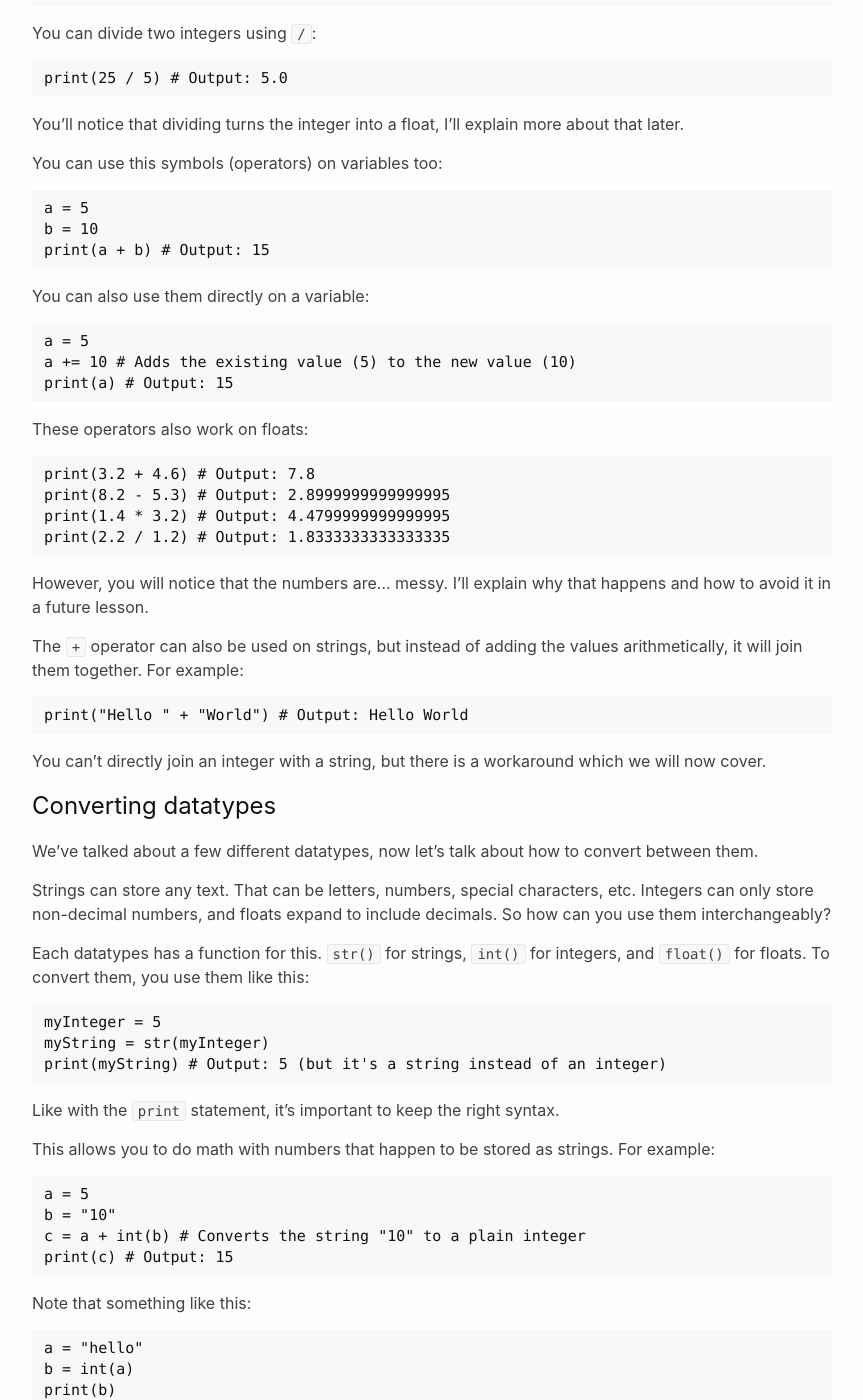
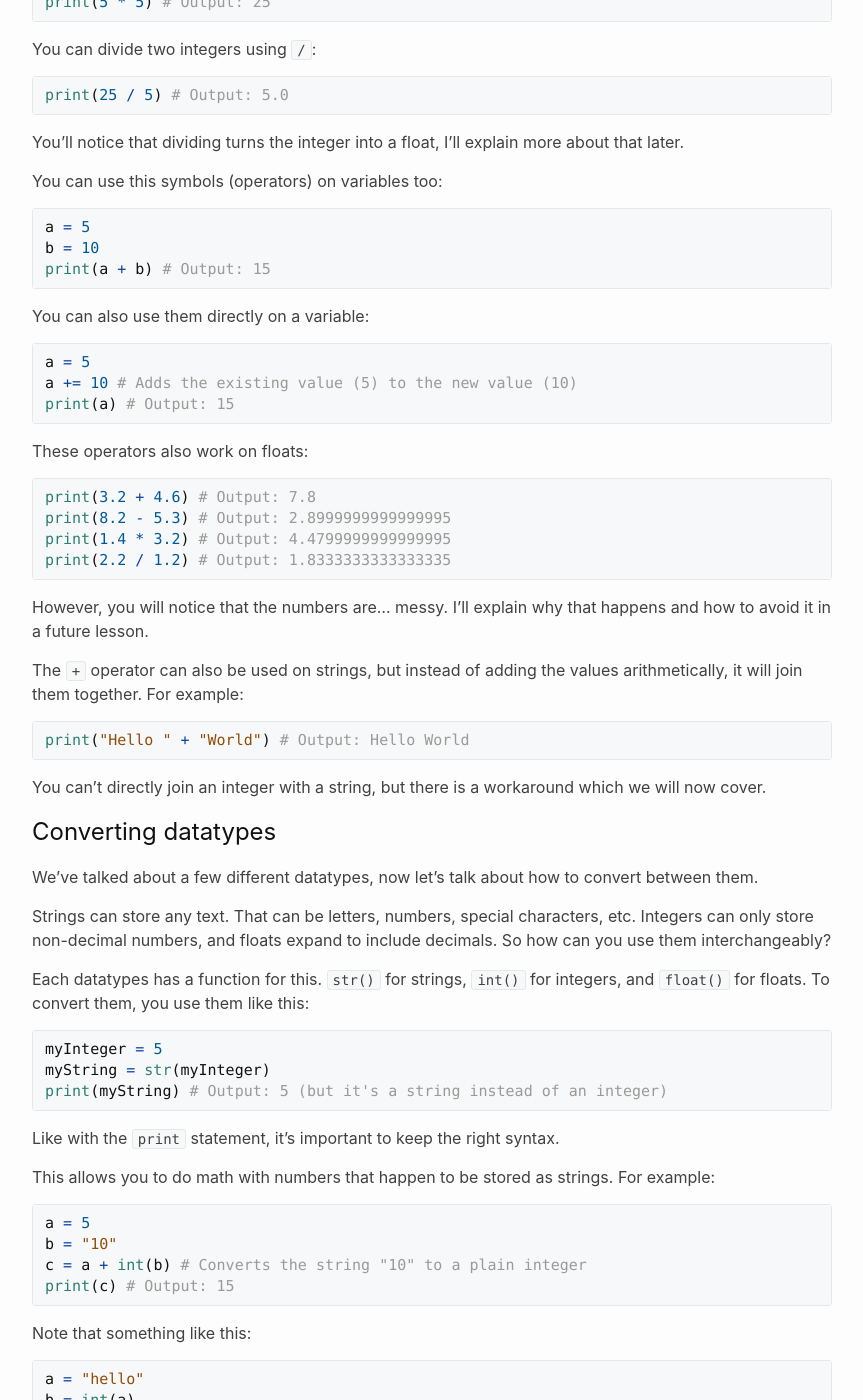
Before and after one commit to Kraggle09/kraggle09.github.io, a Jekyll site: the page built from docs/guide/python/03.markdown, in a window 1280 px wide and 1400 px high, scrolled down 1139 px. Shown: the whole window, without its empty margins (208-1071 px from the left). Built offline with Jekyll 4.4.1, drawn with Linux system fonts in a browser that asks for light colours; nearby versions of some CDN libraries; some of the changed text lies outside the part shown.

Commit message:
Updated python guides to use markdown code formatting

````diff
--- a/docs/guide/python/03.markdown
+++ b/docs/guide/python/03.markdown
@@ -24,70 +24,96 @@ There are a number of things you can do with strings.
 
 You can capitalize the first letter of a string using `.capitalize()`, like this:
 
-<pre><code class="language-python">print("hello".capitalize()) # Output: Hello</code></pre>
+```python
+print("hello".capitalize()) # Output: Hello
+```
 
 You can capitalize every letter in a string using `.upper()`, like this:
 
-<pre><code class="language-python">print("hello".upper()) # Output: HELLO</code></pre>
+```python
+print("hello".upper()) # Output: HELLO
+```
 
 You can make every letter in a string lower-case using `.lower()`, like this:
 
-<pre><code class="language-python">print("HELLO".lower()) # Output: hello</code></pre>
+```python
+print("HELLO".lower()) # Output: hello
+```
 
 You can also use these on a variable containing a string:
 
-<pre><code class="language-python">myString = "hello"
-print(myString.capitalize()) # Output: Hello</code></pre>
+```python
+myString = "hello"
+print(myString.capitalize()) # Output: Hello
+```
 
 This allows you to output strings in multiple ways:
 
-<pre><code class="language-python">myString = "HeLlO"
+```python
+myString = "HeLlO"
 print(myString.upper()) # Output: HELLO
-print(myString.lower()) # Output: hello</code></pre>
+print(myString.lower()) # Output: hello
+```
 
 ## Integer workflows
 There are several things you can do with integers, mainly math.
 
 You can add two integers together using `+`:
 
-<pre><code class="language-python">print(5 + 5) # Output: 10</code></pre>
+```python
+print(5 + 5) # Output: 10
+```
 
 You can subtract two integers using `-`:
 
-<pre><code class="language-python">print(10 - 5) # Output: 5</code></pre>
+```python
+print(10 - 5) # Output: 5
+```
 
 You can multiply two integers using `*`:
 
-<pre><code class="language-python">print(5 * 5) # Output: 25</code></pre>
+```python
+print(5 * 5) # Output: 25
+```
 
 You can divide two integers using `/`:
 
-<pre><code class="language-python">print(25 / 5) # Output: 5.0</code></pre>
+```python
+print(25 / 5) # Output: 5.0
+```
 
 You'll notice that dividing turns the integer into a float, I'll explain more about that later.
 
 You can use this symbols (operators) on variables too:
-<pre><code class="language-python">a = 5
+```python
+a = 5
 b = 10
-print(a + b) # Output: 15</code></pre>
+print(a + b) # Output: 15
+```
 
 You can also use them directly on a variable:
-<pre><code class="language-python">a = 5
+```python
+a = 5
 a += 10 # Adds the existing value (5) to the new value (10)
-print(a) # Output: 15</code></pre>
+print(a) # Output: 15
+```
 
 These operators also work on floats:
 
-<pre><code class="language-python">print(3.2 + 4.6) # Output: 7.8
+```python
+print(3.2 + 4.6) # Output: 7.8
 print(8.2 - 5.3) # Output: 2.8999999999999995
 print(1.4 * 3.2) # Output: 4.4799999999999995
-print(2.2 / 1.2) # Output: 1.8333333333333335</code></pre>
+print(2.2 / 1.2) # Output: 1.8333333333333335
+```
 
 However, you will notice that the numbers are... messy. I'll explain why that happens and how to avoid it in a future lesson.
 
 The `+` operator can also be used on strings, but instead of adding the values arithmetically, it will join them together. For example:
 
-<pre><code class="language-python">print("Hello " + "World") # Output: Hello World</code></pre>
+```python
+print("Hello " + "World") # Output: Hello World
+```
 
 You can't directly join an integer with a string, but there is a workaround which we will now cover.
 
@@ -98,31 +124,41 @@ Strings can store any text. That can be letters, numbers, special characters, et
 
 Each datatypes has a function for this. `str()` for strings, `int()` for integers, and `float()` for floats. To convert them, you use them like this:
 
-<pre><code class="language-python">myInteger = 5
+```python
+myInteger = 5
 myString = str(myInteger)
-print(myString) # Output: 5 (but it's a string instead of an integer)</code></pre>
+print(myString) # Output: 5 (but it's a string instead of an integer)
+```
 
 Like with the `print` statement, it's important to keep the right syntax.
 
 This allows you to do math with numbers that happen to be stored as strings. For example:
 
-<pre><code class="language-python">a = 5
+```python
+a = 5
 b = "10"
 c = a + int(b) # Converts the string "10" to a plain integer
-print(c) # Output: 15</code></pre>
+print(c) # Output: 15
+```
 
 Note that something like this:
 
-<pre><code class="language-python">a = "hello"
+```python
+a = "hello"
 b = int(a)
-print(b)</code></pre>
+print(b)
+```
 
 Will not work, because "hello" cannot be an integer.
 
 With this knowledge, let's go back to dividing integers. As you'll remember, when you divide two integers, the output is automatically a float. This is so if you divide something like 5 / 2, it will be able to output 2.5. However, if the output is always going to be a non-decimal number, then you can convert the output back to an int like this:
 
-<pre><code class="language-python">print(int(25 / 5)) # Output: 5</code></pre>
+```python
+print(int(25 / 5)) # Output: 5
+```
 
 Finally, you can also use convertion to join a string and an integer together:
 
-<pre><code class="language-python">print("My favorite number is: " + str(5)) # Output: My favorite number is: 5</code></pre>
+```python
+print("My favorite number is: " + str(5)) # Output: My favorite number is: 5
+```
````
Also changed, not shown: docs/guide/python/02.markdown (+22 -18 lines), docs/guide/python/04.markdown (+26 -12 lines), docs/guide/python/05.markdown (+20 -10 lines), docs/guide/python/06.markdown (+42 -16 lines), docs/guide/python/07.markdown (+10 -4 lines).
